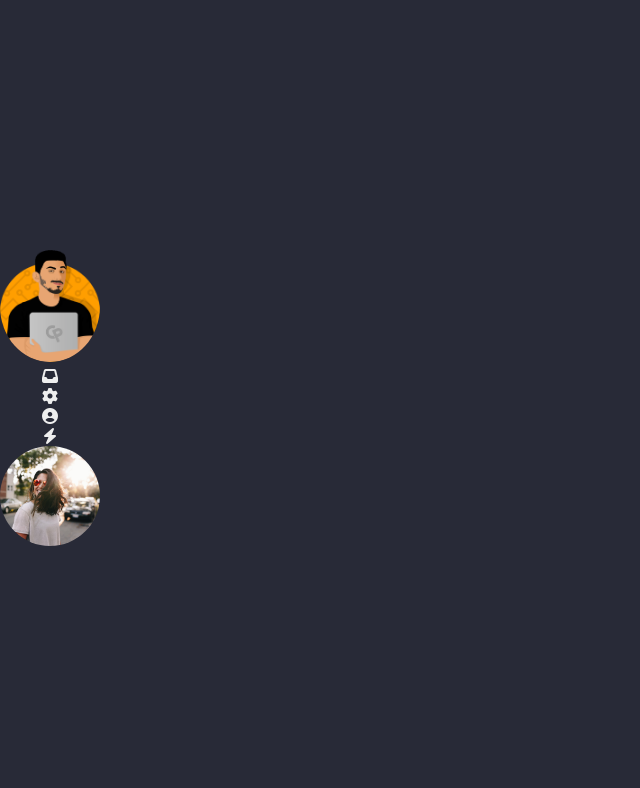
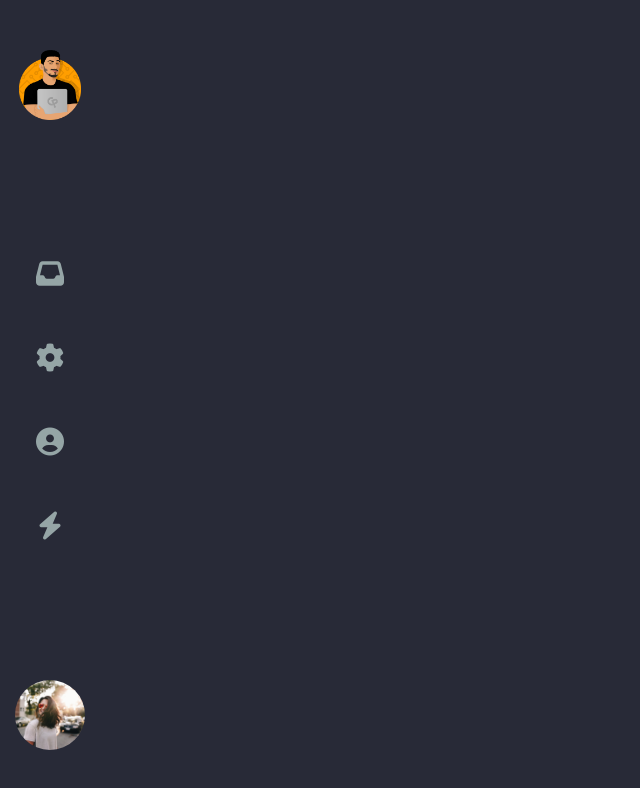
Before and after one commit to bocheng24/Chat-app, a React (Create React App) app: page / in a window 1280 px wide. Shown: the top 788 px of the page, without its empty margins (0-640 px from the left). Built offline with nearby package versions, Linux system fonts and the light colour scheme.

Commit message:
style the side bar

```diff
--- a/src/components/Sidebar.js
+++ b/src/components/Sidebar.js
@@ -10,20 +10,59 @@ const Wrapper = styled.div`
     width: 100px;
     display: flex;
     flex-direction: column;
+    justify-content: space-between;
+    align-items: center;
+`;
+
+const LogoContainer = styled.div`
+    object-fit: contain;
+    height: 70px;
+
+    img {
+        height: 100%;
+    }
+
+`;
+
+const SideIcons = styled.div`
+    display: flex;
+    flex-direction: column;
+    flex: 1;
     justify-content: center;
     align-items: center;
 `;
 
-const LogoContainer = styled.div`
+const SideIcon = styled.div`
+    i {
+        color: #95a5a6;
+        font-size: 28px;
+        padding: 28px;
+        cursor: pointer;
 
-`;
-
-const SideIcons = styled.div`
-
+        &:hover {
+            color: #ff6b6b;
+        }
+    }
 `;
 
 const ProfileIcon = styled.div`
+    object-fit: contain;
+    height: 70px;
+    cursor: pointer;
 
+    img {
+        height: 100%;
+        border-radius: 50%;
+
+        &:hover {
+            --webkit-box-shadow: 0 5px 24px -3px #ff6b6b;
+            box-shadow: 0 5px 24px -3px #ff6b6b;
+        }
+    }
+
+    &:hover {
+        transform: scale(1.05);
+    }
 `;
 
 function Sidebar() {
@@ -31,23 +70,25 @@ function Sidebar() {
         <Wrapper>
 
             <LogoContainer>
-                <img style={ {width: '100px', borderRadius: '50%'} } src={ logo } alt="" />
+                <img src={ logo } alt="" />
             </LogoContainer>
 
             <SideIcons>
-                <i className="fas fa-inbox"></i>
-            </SideIcons>
-            <SideIcons>
-                <i className="fas fa-cog"></i>
-            </SideIcons>
-            <SideIcons>
-                <i className="fas fa-user-circle"></i>
-            </SideIcons>
-            <SideIcons>
-                <i className="fas fa-bolt"></i>
+                <SideIcon>
+                    <i className="fas fa-inbox"></i>
+                </SideIcon>
+                <SideIcon>
+                    <i className="fas fa-cog"></i>
+                </SideIcon>
+                <SideIcon>
+                    <i className="fas fa-user-circle"></i>
+                </SideIcon>
+                <SideIcon>
+                    <i className="fas fa-bolt"></i>
+                </SideIcon>
             </SideIcons>
             <ProfileIcon>
-                <img style={ {width: '100px', borderRadius: '50%'} } src={ profileImg } alt="" />
+                <img src={ profileImg } alt="" />
             </ProfileIcon>
         </Wrapper>
     )
```
